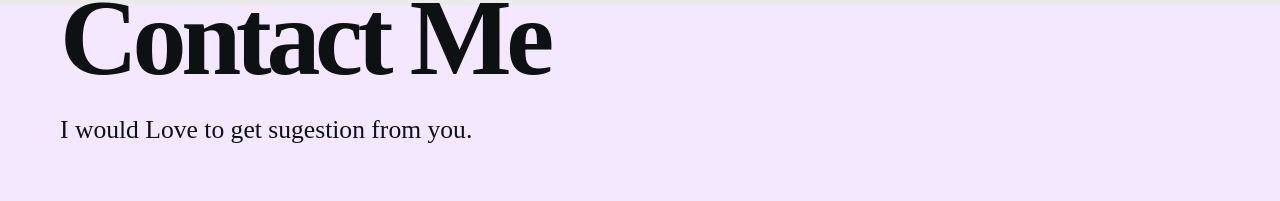
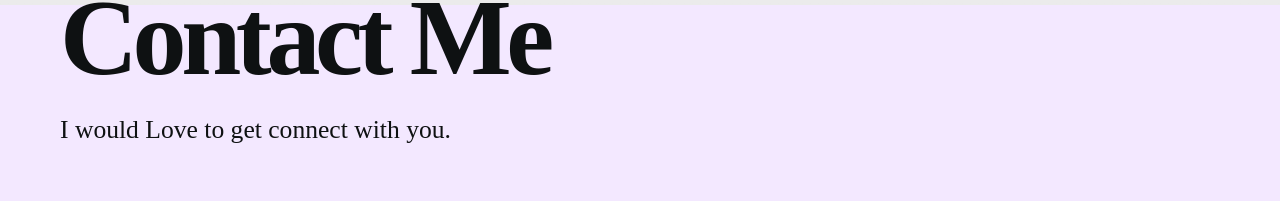
Before and after one commit to Meatbal21/ruthweb, a React (Vite) app: page /contact in a window 1280 px wide. Shown: the part 283-484 px from the top of the page. Built offline with nearby package versions, Linux system fonts and the light colour scheme.

Commit message:
fixing contact page

```diff
--- a/src/pages/Contact.jsx
+++ b/src/pages/Contact.jsx
@@ -68,7 +68,7 @@ const Contact = () => {
   animate={{opacity: 1, y: 0}}
   exit={{opacity: 0, y: '100%'}}
   transition={transition1}
-  className='section overflow-scroll bg-gradient-to-b from-neutral-50 via-neutral-200 to-amber-200 '>
+  className='section overflow-hidden bg-gradient-to-b from-neutral-50 via-neutral-200 to-amber-200 '>
       <div className='container mx-auto h-full'>
         <div className='flex flex-col lg:flex-row h-full
         items-center justify-start pt-36 gap-x-8 text-center
@@ -86,7 +86,7 @@ const Contact = () => {
           onMouseLeave={mouseLeaveHandler}
           className='lg:flex-1 lg:pt-32 px-4'>
             <h1 className='h1'>Contact me</h1>
-            <p className='mb-12'>I would Love to get sugestion from you.</p>
+            <p className='mb-12'>I would Love to get connect with you.</p>
             <form
             ref={formRef}
             onSubmit={handleSubmit}
--- a/src/pages/Home.jsx
+++ b/src/pages/Home.jsx
@@ -40,7 +40,7 @@ const Home = () => {
           hire me
           </Link>
         </motion.div>
-        <div className='bg-red-900 flex justify-center max-h-96 lg:max-h-max max-xs:w-4/5 max-xs:mx-auto'>
+        <div className='flex justify-center max-h-96 lg:max-h-max max-xs:w-4/5 max-xs:mx-auto'>
           <motion.div
           initial={{scale: 0}}
           animate={{scale: 1}}
```
